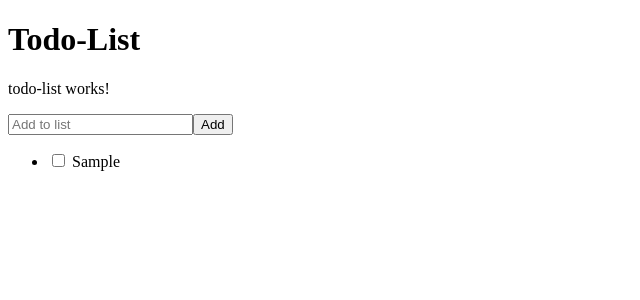
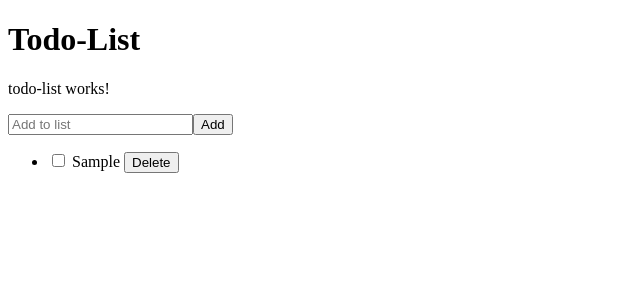
Before and after one commit to Ntshangase/todo-app, an Angular app: page / in a window 1280 px wide. Both pictures are taken after typing "Sample" into the empty fields and a click on the button "Add". Shown: the top 300 px of the page, without its empty margins (0-640 px from the left). Built offline with nearby package versions, Linux system fonts and the light colour scheme.

Commit message:
feat: delete button

```diff
--- a/src/app/todo-list/todo-list.component.html
+++ b/src/app/todo-list/todo-list.component.html
@@ -8,5 +8,6 @@
 <ul>
     <li *ngFor="let todo of todos" [ngClass]="{completed: todo.completed}" >
         <input type="checkbox" [(ngModel)]="todo.completed" (click)="toggleCompleted(todo)" > {{todo.todo}}
+        <button (click)="deleteTodo(todo)">Delete</button>
     </li>
 </ul>
--- a/src/app/todo-list/todo-list.component.ts
+++ b/src/app/todo-list/todo-list.component.ts
@@ -17,4 +17,8 @@ export class TodoListComponent {
   toggleCompleted(todo: { todo: string; completed: boolean }) {
     todo.completed = !todo.completed;
   }
+
+  deleteTodo(todo: { todo: string; completed: boolean }) {
+    this.todos = this.todos.filter((t) => t !== todo);
+  }
 }
```
